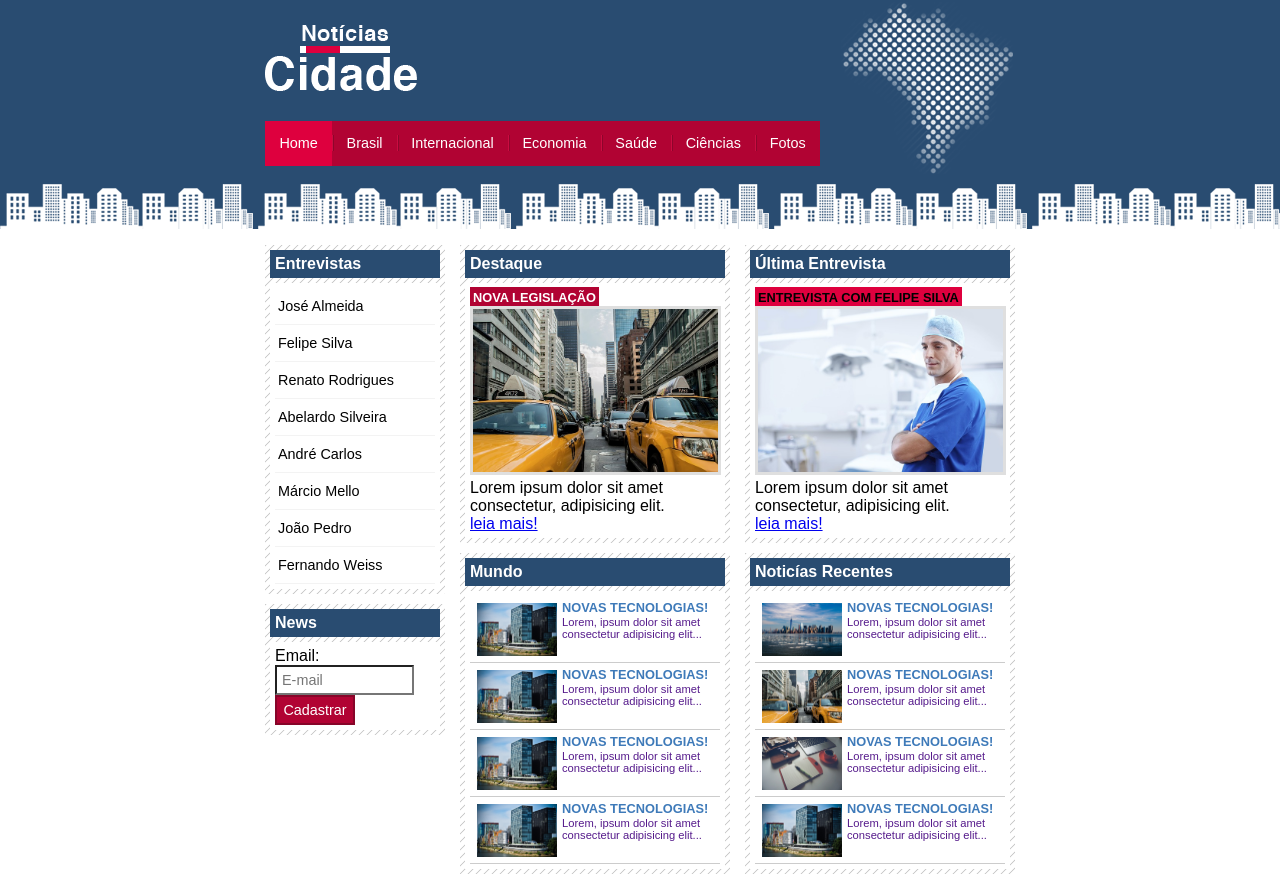
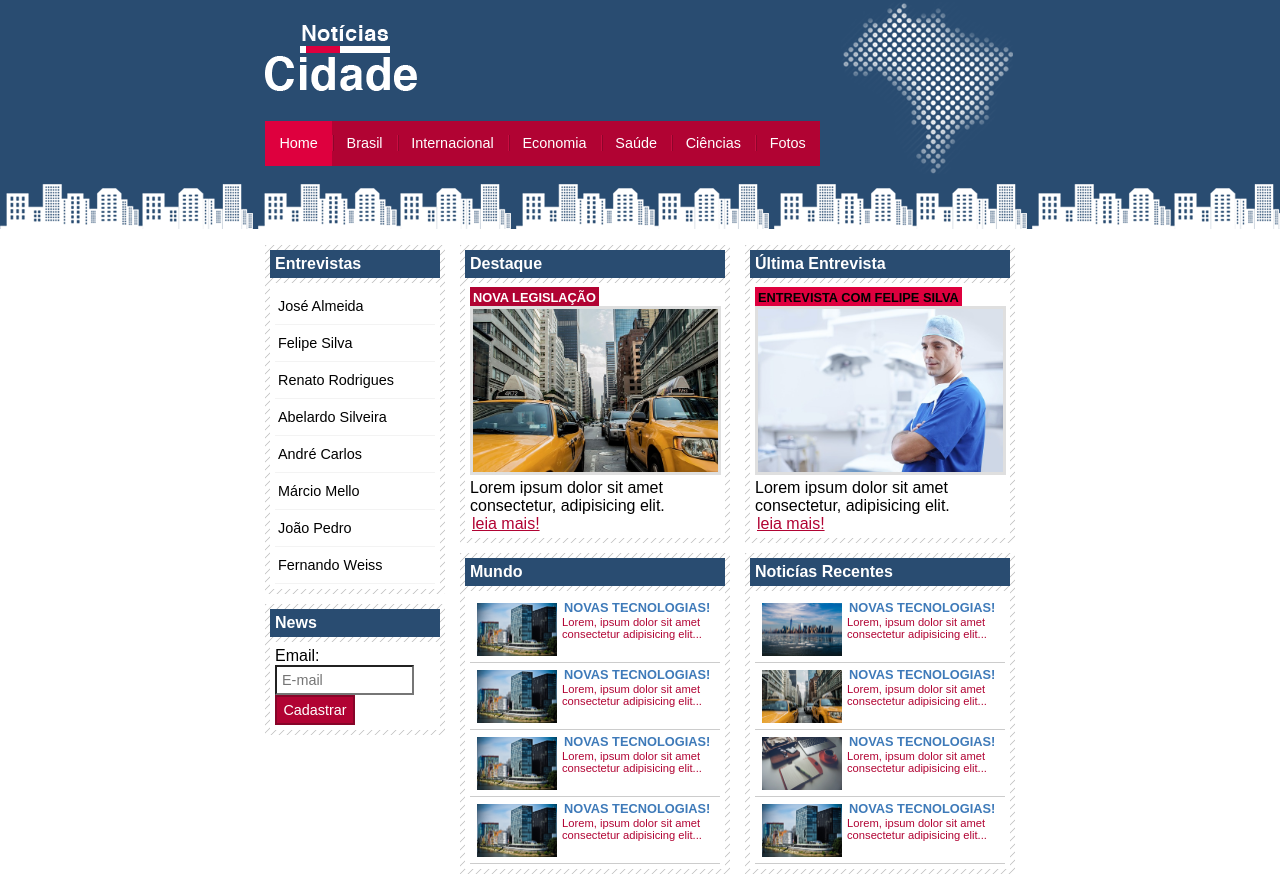
Before and after one commit to ILeonardo-Lima/Projeto_Noticias_Cidade, a plain HTML site: page index.html in a window 1280 px wide. Shown: the top 877 px of the page. Drawn offline with Linux system fonts and the light colour scheme.

Commit message:
Update estilo.css

```diff
--- a/css/estilo.css
+++ b/css/estilo.css
@@ -2,47 +2,46 @@
     margin: 0;
     padding: 0;
 }
-
 body{
     font-family:Arial, Helvetica, sans-serif, monospace;
     background: #fff url(../css/imagens/fundo.png)repeat-x;
 }
-
 #container{
     width: 750px;
     margin: 0 auto;
 }
-
 #topo{
     height: 150px;
     padding-top: 25px;
     background:  url(../css/imagens/detalhe-topo.png) no-repeat right top;
 }
-
 .logo{
     width: 152px;
     height: 66px;
     background: url(../css/imagens/logo.png);
     text-indent: -3000px;
 }
-
+/*Barra de navegação*/
+a:link, a:visited{
+    color: #b10333;
+    padding: 2px;
+}
+a:hover{
+    color: #e50040;
+}
 ul{
     margin: 0;
     padding: 0;
     list-style: none;
 }
-
 #topo ul{
     margin-top: 30px;
     background: #b10333;
     float: left;
-
 }
-
 #topo ul li{
     float: left;
 }
-
 #topo ul a{
     font-size: 0.9em;
     display: block;
@@ -52,15 +51,12 @@ ul{
     color: #fff;
     background: url(../css/imagens/divisor.png) no-repeat left center;
 }
-
 #topo ul .primeiro a {
     background: none;
 }
-
 #topo ul a:hover{
     color: #69001d;
 }
-
 body.home #navegacao a#home,
 body.brasil #navegacao a#brasil,
 body.internacional #navegacao a#internacional,
@@ -72,64 +68,51 @@ body.fotos #navegacao a#fotos{
     background: #de003e;
     cursor: text;
 }
-
 /* Configura layout de três colunas */
 #conteudo{
     background: #f5f5f5;
     margin-top: 60px;
-
 }
-
 #lateral{
     width: 180px;
     float: left;
     margin: 0 0 20px -750px;
 }
-
-
 #primario{
     width: 270px;
     float: left;
     margin: 0 0 20px 195px;
 }
-
 #duas-colunas #primario{
     width: 555px;
 }
-
 #uma-coluna #primario{
     width: 750px;
     margin: 0 0 20px 0;
 }
-
 #secundario{
     width: 270px;
     float: left;
     margin: 0 0 20px 15px;
 }
-
 /*Caixa*/
 .caixa {
     margin: 10px 0;
     padding: 5px;
     background: #f3f3f3 url(../css/imagens/fundo-caixa.png);
 }
-
 h2{
     font-size: 1em;
     background: #294c71;
     color: #fff;
     padding: 5px;
 }
-
 .caixa-conteudo{
     background: #fff;
     padding: 5px;
     margin-top: 5px;
 }
-
-/* Formatar menus laterais */
-
+/* Formata menus laterais */
 #lateral ul a{
     font-size: 0.9em;
     padding: 3px;
@@ -139,111 +122,87 @@ h2{
     text-decoration: none;
     border-bottom: 1px solid #f3f3f3;
 }
-
 #lateral ul a:hover{
     background: #f9f9f9 url(../css/imagens/marcador.png) no-repeat left center;
     padding-left: 20px;
     color: #a1a1a1;
 }
-
  label{
     display: block;
     cursor: pointer;
  }
-
- /* Formantando formulários */
-
+ /* Formanta formulários */
  input{
     padding: 5px;
     width: 125px;
     font-size: 0.9em;
     background-color: #fff;
  }
-
  input.submit{
     width: 80px;
     color: #fff;
     background-color: #b10333;
     border: 2px solid #870529;
  }
-
- /* Formatando imagens */
+ /* Formata imagens */
  img.imagem-principal{
     width: 98%;
     border: 3px solid #dfdfdf;
 }
-
-/* Formatando cabeçalhos */
-
+/* Formatan cabeçalhos */
 h3{
     text-transform: uppercase;
     display: inline;
     font-size: 0.8em;
     padding: 3px;
 }
-
 .destaque h3{
     color: #fff;
     background-color: #b10333;
 }
-
 .entrevista h3{
     color: #000;
     background-color: #de003e;
 }
-
 /*lista de Noticias*/
 #lista-noticias li{
     padding: 2px;
     border-bottom: 1px solid #ccc;
     height: 62px;
  }
-
-
  #lista-noticias li a img{
     float:left;
     margin: 5px;
  }
-
  #lista-noticias li a {
     text-decoration: none;
  }
-
  #lista-noticias li a h3{
     font-size: 0.8em;
     padding: 0;
     color: #3e7ab9;
  }
-
  #lista-noticias li a p{
     font-size: 0.7em;
  }
-
  #lista-noticias li:hover{
     background: #eee;
     cursor: pointer;
  }
-
-
 /*Rodape*/
 #container-rodape{
     background: #294c71;
     padding: 20px;
-
-
-
 }
-
 #rodape{
     width: 750px;
     margin: 0 auto;
     color: #fff;
 }
-
 #rodape p{
     text-align: center;
 }
-
+/* Configura espaçamento nás páginas em branco */
 #vazio{
     margin-top: 37%;
 }
```
